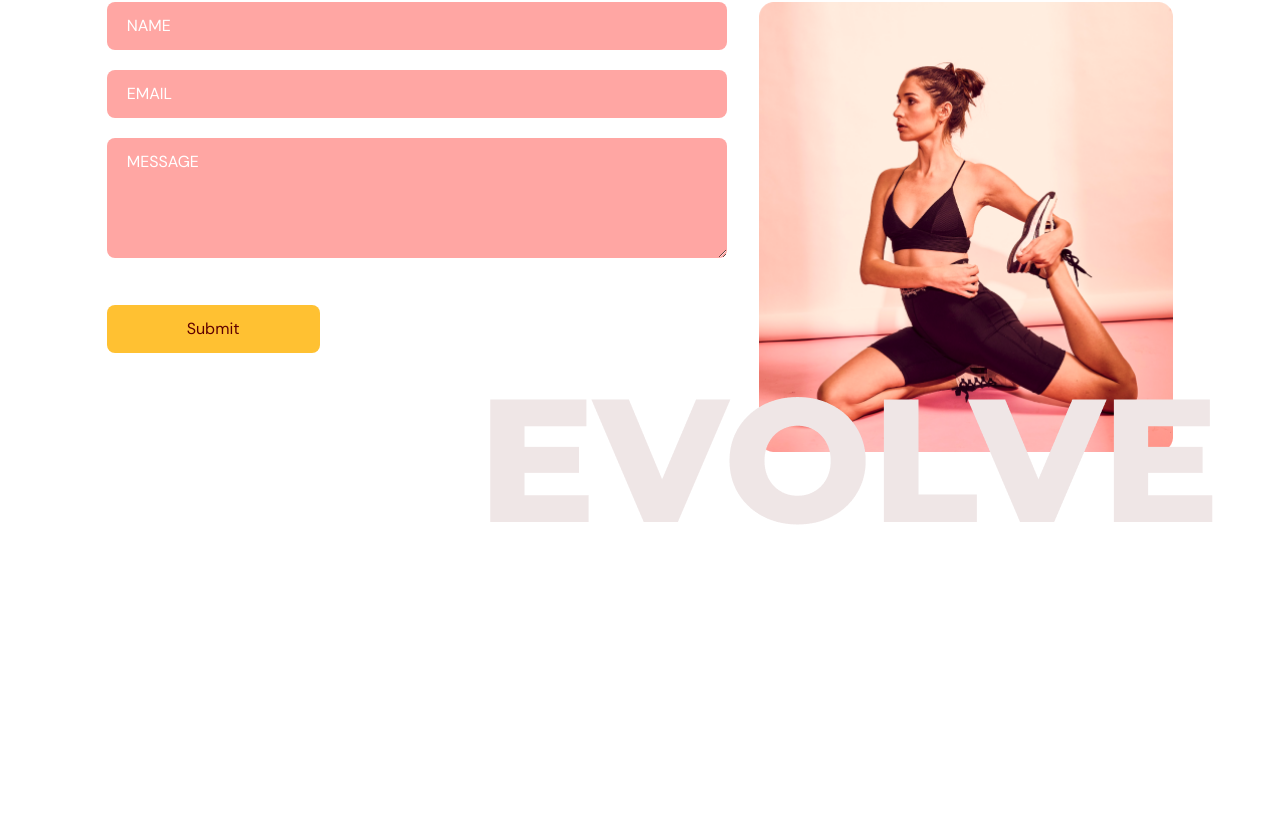
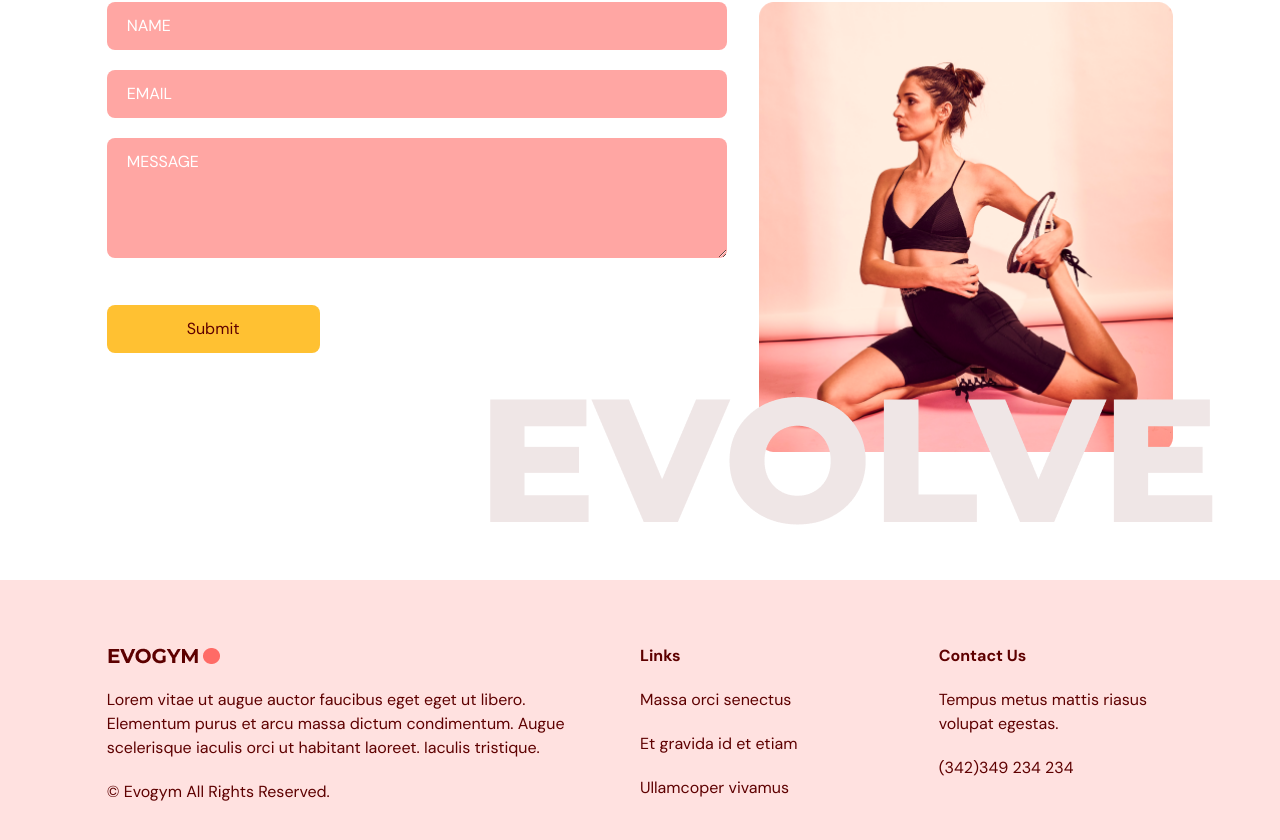
Before and after one commit to MoneebAliKarrar/fitness-app, a React (Vite) app: page / in a window 1280 px wide. Shown: the part 3252-4092 px from the top of the page. Before the commit the page ends 3832 px from the top, so only its background shows below. Built offline with nearby package versions, Linux system fonts and the light colour scheme.

Commit message:
added the fotter and fixed the navbar bug

```diff
--- a/src/App.tsx
+++ b/src/App.tsx
@@ -5,6 +5,7 @@
 import Benefits from "./scenes/Benefits";
 import OurClasses from "./scenes/OurClasses";
 import ContactUs from "./scenes/contactus";
+import Footer from "./scenes/footer";
 
 
 function App() {
@@ -35,8 +36,7 @@
      <Benefits setSelectedPage={setSelectedPage}></Benefits>
      <OurClasses setSelectedPage = {setSelectedPage}></OurClasses>
      <ContactUs setSelectedPage = {setSelectedPage}></ContactUs>
-
-
+     <Footer setSelectedPage = {setSelectedPage}></Footer>
     </div>
   )
 }
--- a/src/scenes/Benefits/index.tsx
+++ b/src/scenes/Benefits/index.tsx
@@ -37,7 +37,7 @@
   ];
 const Benefits = ({setSelectedPage}: Props) => {
   return (
-    <section id='#benefits' className='mx-auto min-h-full w-5/6 py-20'>
+    <section id='benefits' className='mx-auto min-h-full w-5/6 py-20'>
         <motion.div
         onViewportEnter={() => setSelectedPage(SelectedPage.Benefits)}
         >
--- a/src/scenes/OurClasses/index.tsx
+++ b/src/scenes/OurClasses/index.tsx
@@ -48,7 +48,7 @@
 
 const OurClasses = ({setSelectedPage}: Props) => {
   return (
-    <section id='#ourclasses' className='w-full bg-primary-100 py-40'>
+    <section id='ourclasses' className='w-full bg-primary-100 py-40'>
         <motion.div
         onViewportEnter={() => setSelectedPage(SelectedPage.ourClasses)}
         >
--- /dev/null
+++ b/src/scenes/footer/index.tsx
@@ -0,0 +1,39 @@
+import { SelectedPage } from "@/shared/types"
+import Logo from "@/assets/Logo.png"
+
+type Props = {
+    setSelectedPage : (value:SelectedPage) => void
+}
+
+const Footer = ({setSelectedPage}: Props) => {
+  return (
+    <footer className="bg-primary-100 py-16">
+        <div className="justify-content mx-auto w-5/6 gap-16 md:flex">
+            <div className="mt-16 basis-1/2 md:mt-0">
+                <img src={Logo} alt="logo" />
+                <p className="my-5">
+                    Lorem vitae ut augue auctor faucibus eget eget ut libero. Elementum
+                    purus et arcu massa dictum condimentum. Augue scelerisque iaculis
+                    orci ut habitant laoreet. Iaculis tristique.
+                </p>
+                <p>© Evogym All Rights Reserved.</p>
+            </div>
+            <div className="mt-16 basis-1/4 md:mt-0">
+                <h4 className="font-bold">Links</h4>
+                <p className="my-5">Massa orci senectus</p>
+                <p className="my-5">Et gravida id et etiam</p>
+                <p className="my-5">Ullamcoper vivamus</p>
+            </div>
+            <div className="mt-16 basis-1/4 md:mt-0">
+                <h4 className="font-bold">Contact Us</h4>
+                <p className="my-5">Tempus metus mattis riasus volupat egestas.</p>
+                <p>(342)349 234 234</p>
+            </div>
+
+
+        </div>
+    </footer>
+  )
+}
+
+export default Footer
--- a/src/scenes/home/index.tsx
+++ b/src/scenes/home/index.tsx
@@ -17,7 +17,7 @@
     const isAboveMediumScreens = useMediaQuery("(min-width:1060px)")
 
     return (
-    <section id="#home" className="gap-16 bg-gray-20 py-10 md:h-full md:pb-0">
+    <section id="home" className="gap-16 bg-gray-20 py-10 md:h-full md:pb-0">
         {/*image and main header */}
         <motion.div className="md:flex mx-auto w-5/6 items-center justify-center md:h-5/6"
         onViewportEnter={() => setSelectedPage(SelectedPage.Home)}
```
